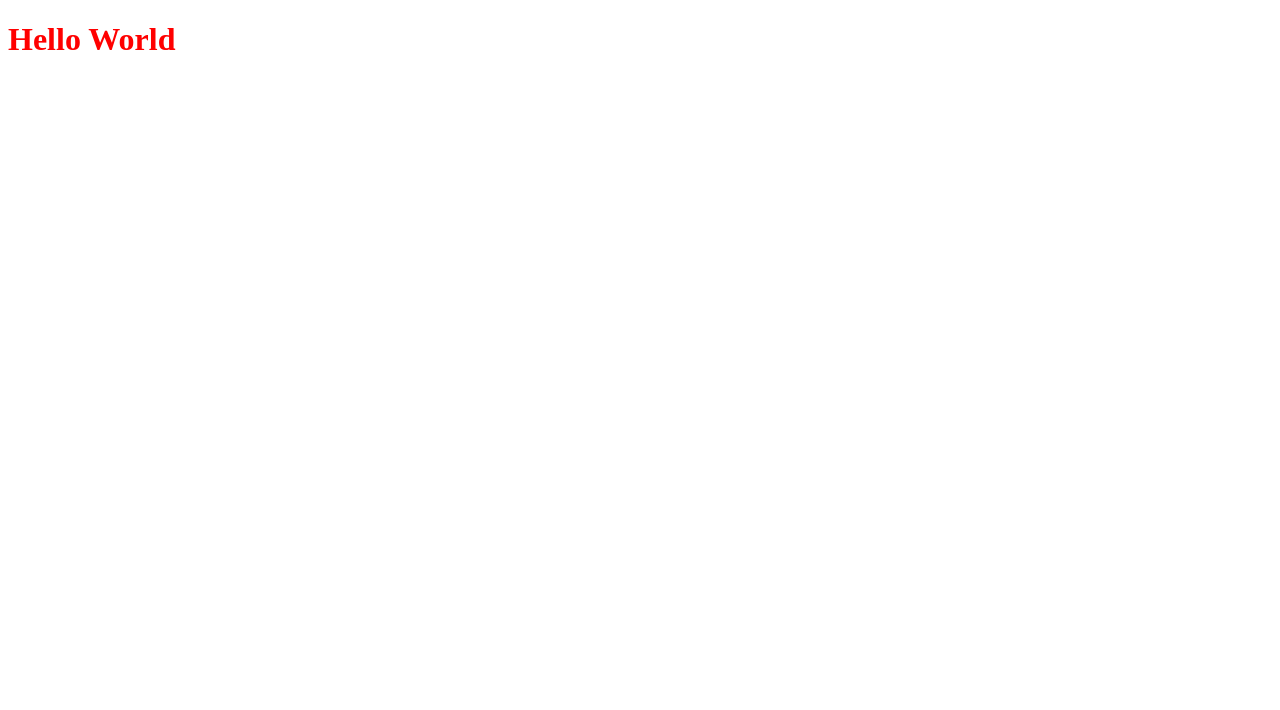
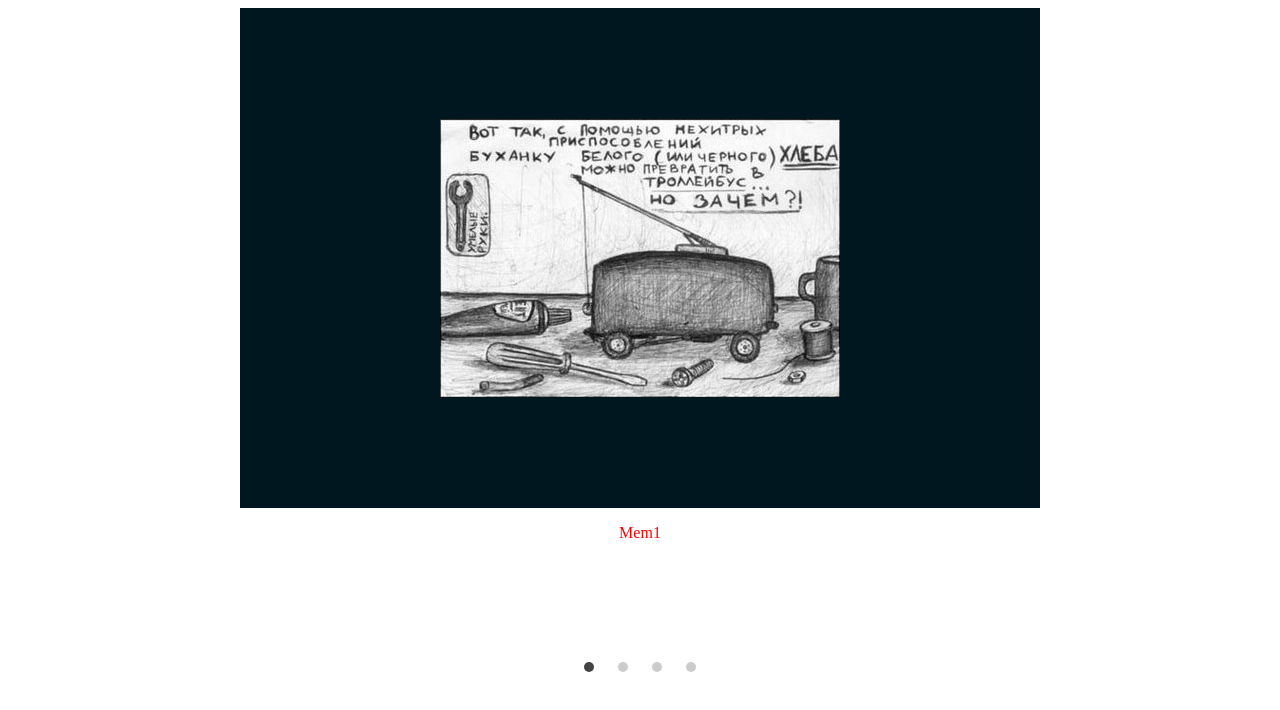
Before and after one commit to ivan-pogorelov/cssMemSlider, a plain HTML site: page cssMemSlider/index.html in a window 1280 px wide. Drawn offline with Linux system fonts and the light colour scheme.

Commit message:
feat: disassembled video and add html + a little css for desription text sliders 2021-10-16 18:43:55

```diff
--- a/cssMemSlider/index.html
+++ b/cssMemSlider/index.html
@@ -1,13 +1,66 @@
 <!DOCTYPE html>
 <html lang="en">
+
 <head>
-    <meta charset="UTF-8">
-    <meta http-equiv="X-UA-Compatible" content="IE=edge">
-    <meta name="viewport" content="width=device-width, initial-scale=1.0">
+    <meta charset="UTF-8" />
+    <meta http-equiv="X-UA-Compatible" content="IE=edge" />
+    <meta name="viewport" content="width=device-width, initial-scale=1.0" />
     <title>cssMemSlider</title>
-    <link rel="stylesheet" href="./style.css">
+    <link rel="stylesheet" href="./style.css" />
 </head>
+
 <body>
-    <h1>Hello World</h1>
+    <div id="slider">
+        <input type="radio" name="slider" id="slide1" checked />
+        <input type="radio" name="slider" id="slide2" />
+        <input type="radio" name="slider" id="slide3" />
+        <input type="radio" name="slider" id="slide4" />
+        <div id="slides">
+            <div id="overflow">
+                <div class="inner">
+                    <div class="slide slide_1">
+                        <div class="slide-content">
+                            <img src="./img/1.jpg" alt="1" />
+                        </div>
+                    </div>
+                    <div class="slide slide_2">
+                        <div class="slide-content">
+                            <h2>Slide 2</h2>
+                            <p>Content for Slide 2</p>
+                        </div>
+                    </div>
+                    <div class="slide slide_3">
+                        <div class="slide-content">
+                            <h2>Slide 3</h2>
+                            <p>Content for Slide 3</p>
+                        </div>
+                    </div>
+                    <div class="slide slide_4">
+                        <div class="slide-content">
+                            <h2>Slide 4</h2>
+                            <p>Content for Slide 4</p>
+                        </div>
+                    </div>
+                </div>
+            </div>
+        </div>
+        <div id="descriptions">
+            <div id="overflow">
+                <div class="inner">
+                    <label class="description" for="slide1">Mem1</label>
+                    <label class="description" for="slide2">Mem2</label>
+                    <label class="description" for="slide3">Mem3</label>
+                    <label class="description" for="slide4">Mem4</label>
+                </div>
+            </div>
+        </div>
+        <div id="bullets">
+            <label for="slide1"></label>
+            <label for="slide2"></label>
+            <label for="slide3"></label>
+            <label for="slide4"></label>
+        </div>
+    </div>
 </body>
+
 </html>
--- a/cssMemSlider/style.css
+++ b/cssMemSlider/style.css
@@ -1,3 +1,114 @@
-h1 {
+#slider {
+  margin: 0 auto;
+  width: 800px;
+  max-width: 100%;
+  text-align: center;
+}
+#slider input[type="radio"] {
+  display: none;
+}
+#slider label {
+  cursor: pointer;
+  text-decoration: none;
+}
+#slides {
+  background: #fff;
+  position: relative;
+  z-index: 1;
+}
+#overflow {
+  width: 100%;
+  overflow: hidden;
+}
+#slide1:checked ~ #slides .inner {
+  margin-left: 0;
+}
+#slide2:checked ~ #slides .inner {
+  margin-left: -100%;
+}
+#slide3:checked ~ #slides .inner {
+  margin-left: -200%;
+}
+#slide4:checked ~ #slides .inner {
+  margin-left: -300%;
+}
+#slides .inner {
+  transition: margin-left 800ms cubic-bezier(0.77, 0, 0.175, 1);
+  width: 400%;
+  line-height: 0;
+  height: 500px;
+}
+#slides .slide {
+  width: 25%;
+  float: left;
+  display: flex;
+  justify-content: center;
+  align-items: center;
+  height: 100%;
+  color: #fff;
+}
+#slides .slide_1 {
+  background: #00171f;
+}
+#slides .slide_2 {
+  background: #003459;
+}
+#slides .slide_3 {
+  background: #007ea7;
+}
+#slides .slide_4 {
+  background: #00a8e8;
+}
+
+#descriptions {
+  position: relative;
+  z-index: 1;
+}
+
+#descriptions .inner {
+    transition: margin-left 800ms cubic-bezier(0.77, 0, 0.175, 1);
+    width: 400%;
+    height: 50px;
+}
+
+.description {
+    width: 25%;
+    display: flex;
+    float: left;
+    justify-content: center;
+    align-items: center;
+    height: 100%;
     color: red;
 }
+
+#slide1:checked ~ #descriptions .inner {
+    margin-left: 0;
+  }
+  #slide2:checked ~ #descriptions .inner {
+    margin-left: -100%;
+  }
+  #slide3:checked ~ #descriptions .inner {
+    margin-left: -200%;
+  }
+  #slide4:checked ~ #descriptions .inner {
+    margin-left: -300%;
+  }
+
+#bullets {
+  margin: 100px 0 0;
+  text-align: center;
+}
+#bullets label {
+  display: inline-block;
+  width: 10px;
+  height: 10px;
+  border-radius: 100%;
+  background: #ccc;
+  margin: 0 10px;
+}
+#slide1:checked ~ #bullets label:nth-child(1),
+#slide2:checked ~ #bullets label:nth-child(2),
+#slide3:checked ~ #bullets label:nth-child(3),
+#slide4:checked ~ #bullets label:nth-child(4) {
+  background: #444;
+}
```
Also changed, not shown: cssMemSlider/img/1.jpg (added).
